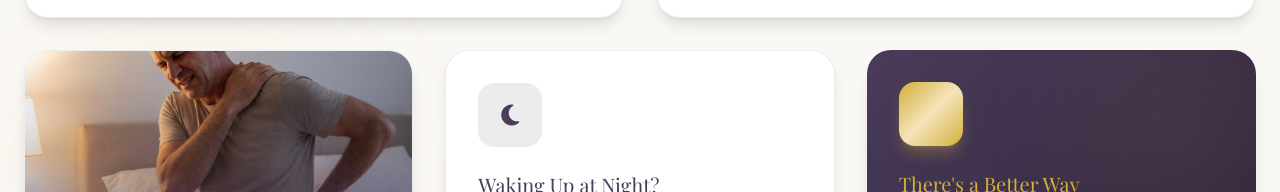
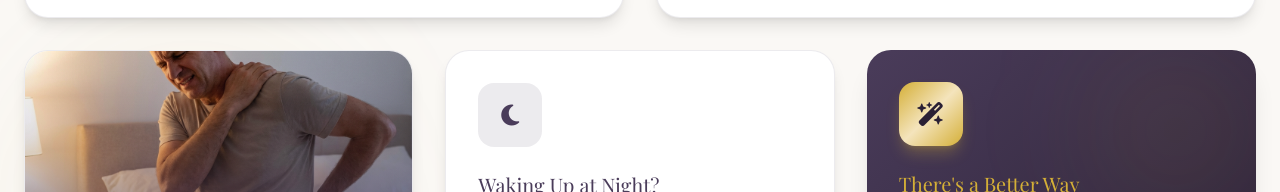
Before and after one commit to zeinglow/ashwagandah, a Next.js app: page /ahswagandha in a window 1280 px wide. Shown: the part 2500-2692 px from the top of the page. Built offline with nearby package versions, Linux system fonts and the light colour scheme; no server answers.

Commit message:
Update solution card icon to wand-magic-sparkles

```diff
--- a/app/ahswagandha/page.tsx
+++ b/app/ahswagandha/page.tsx
@@ -475,7 +475,7 @@ export default function AshwagandhaLandingPage() {
                 <div className="absolute bottom-0 left-0 w-32 h-32 bg-[#d4af37]/5 rounded-full blur-2xl" />
                 <div className="relative z-10">
                   <div className="w-16 h-16 rounded-2xl gradient-gold flex items-center justify-center mb-6 shadow-lg shadow-[#d4af37]/30">
-                    <i className="fas fa-sparkles text-2xl text-[#2a2035]" />
+                    <i className="fas fa-wand-magic-sparkles text-2xl text-[#2a2035]" />
                   </div>
                   <h3 className="font-playfair text-xl text-[#d4af37] mb-3">There&apos;s a Better Way</h3>
                   <p className="text-white/80 leading-relaxed mb-6 text-sm">
```
